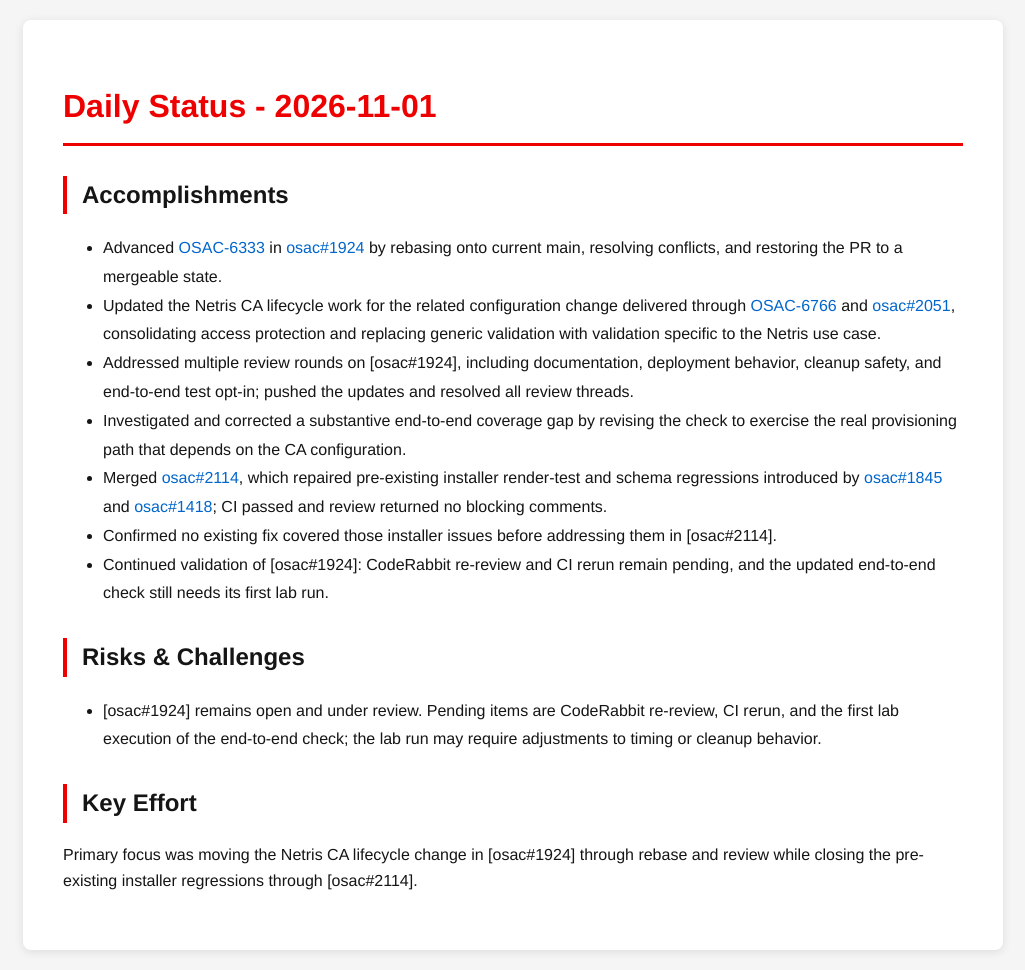
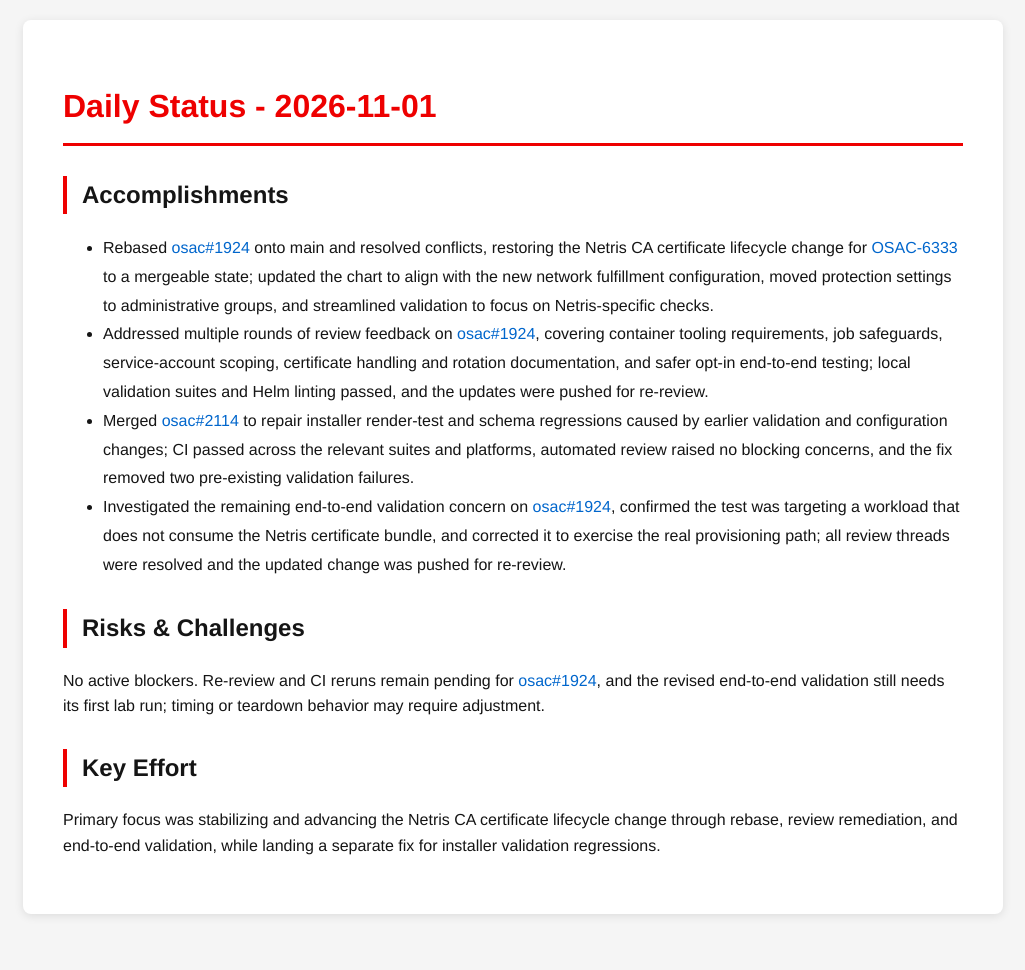
Before and after one commit to tzvatot/daily-status, a Jekyll site: the page built from 2026-11-01.md, in a window 1280 px wide. Shown: the whole page, without its empty margins (127-1152 px from the left). Built offline with Jekyll 4.4.1, drawn with Linux system fonts in a browser that asks for light colours; after the commit the page ends 934 px from its top, so only the background shows below that.

Commit message:
Daily status update - 2026-11-01

```diff
--- a/2026-11-01.md
+++ b/2026-11-01.md
@@ -7,16 +7,13 @@ date: 2026-11-01
 # Daily Status - 2026-11-01
 
 ## Accomplishments
-- Advanced [OSAC-6333](https://redhat.atlassian.net/browse/OSAC-6333) in [osac#1924](https://github.com/osac-project/osac/pull/1924) by rebasing onto current main, resolving conflicts, and restoring the PR to a mergeable state.
-- Updated the Netris CA lifecycle work for the related configuration change delivered through [OSAC-6766](https://redhat.atlassian.net/browse/OSAC-6766) and [osac#2051](https://github.com/osac-project/osac/pull/2051), consolidating access protection and replacing generic validation with validation specific to the Netris use case.
-- Addressed multiple review rounds on [osac#1924], including documentation, deployment behavior, cleanup safety, and end-to-end test opt-in; pushed the updates and resolved all review threads.
-- Investigated and corrected a substantive end-to-end coverage gap by revising the check to exercise the real provisioning path that depends on the CA configuration.
-- Merged [osac#2114](https://github.com/osac-project/osac/pull/2114), which repaired pre-existing installer render-test and schema regressions introduced by [osac#1845](https://github.com/osac-project/osac/pull/1845) and [osac#1418](https://github.com/osac-project/osac/pull/1418); CI passed and review returned no blocking comments.
-- Confirmed no existing fix covered those installer issues before addressing them in [osac#2114].
-- Continued validation of [osac#1924]: CodeRabbit re-review and CI rerun remain pending, and the updated end-to-end check still needs its first lab run.
+- Rebased [osac#1924](https://github.com/osac-project/osac/pull/1924) onto main and resolved conflicts, restoring the Netris CA certificate lifecycle change for [OSAC-6333](https://redhat.atlassian.net/browse/OSAC-6333) to a mergeable state; updated the chart to align with the new network fulfillment configuration, moved protection settings to administrative groups, and streamlined validation to focus on Netris-specific checks.
+- Addressed multiple rounds of review feedback on [osac#1924](https://github.com/osac-project/osac/pull/1924), covering container tooling requirements, job safeguards, service-account scoping, certificate handling and rotation documentation, and safer opt-in end-to-end testing; local validation suites and Helm linting passed, and the updates were pushed for re-review.
+- Merged [osac#2114](https://github.com/osac-project/osac/pull/2114) to repair installer render-test and schema regressions caused by earlier validation and configuration changes; CI passed across the relevant suites and platforms, automated review raised no blocking concerns, and the fix removed two pre-existing validation failures.
+- Investigated the remaining end-to-end validation concern on [osac#1924](https://github.com/osac-project/osac/pull/1924), confirmed the test was targeting a workload that does not consume the Netris certificate bundle, and corrected it to exercise the real provisioning path; all review threads were resolved and the updated change was pushed for re-review.
 
 ## Risks & Challenges
-- [osac#1924] remains open and under review. Pending items are CodeRabbit re-review, CI rerun, and the first lab execution of the end-to-end check; the lab run may require adjustments to timing or cleanup behavior.
+No active blockers. Re-review and CI reruns remain pending for [osac#1924](https://github.com/osac-project/osac/pull/1924), and the revised end-to-end validation still needs its first lab run; timing or teardown behavior may require adjustment.
 
 ## Key Effort
-Primary focus was moving the Netris CA lifecycle change in [osac#1924] through rebase and review while closing the pre-existing installer regressions through [osac#2114].
+Primary focus was stabilizing and advancing the Netris CA certificate lifecycle change through rebase, review remediation, and end-to-end validation, while landing a separate fix for installer validation regressions.
```
